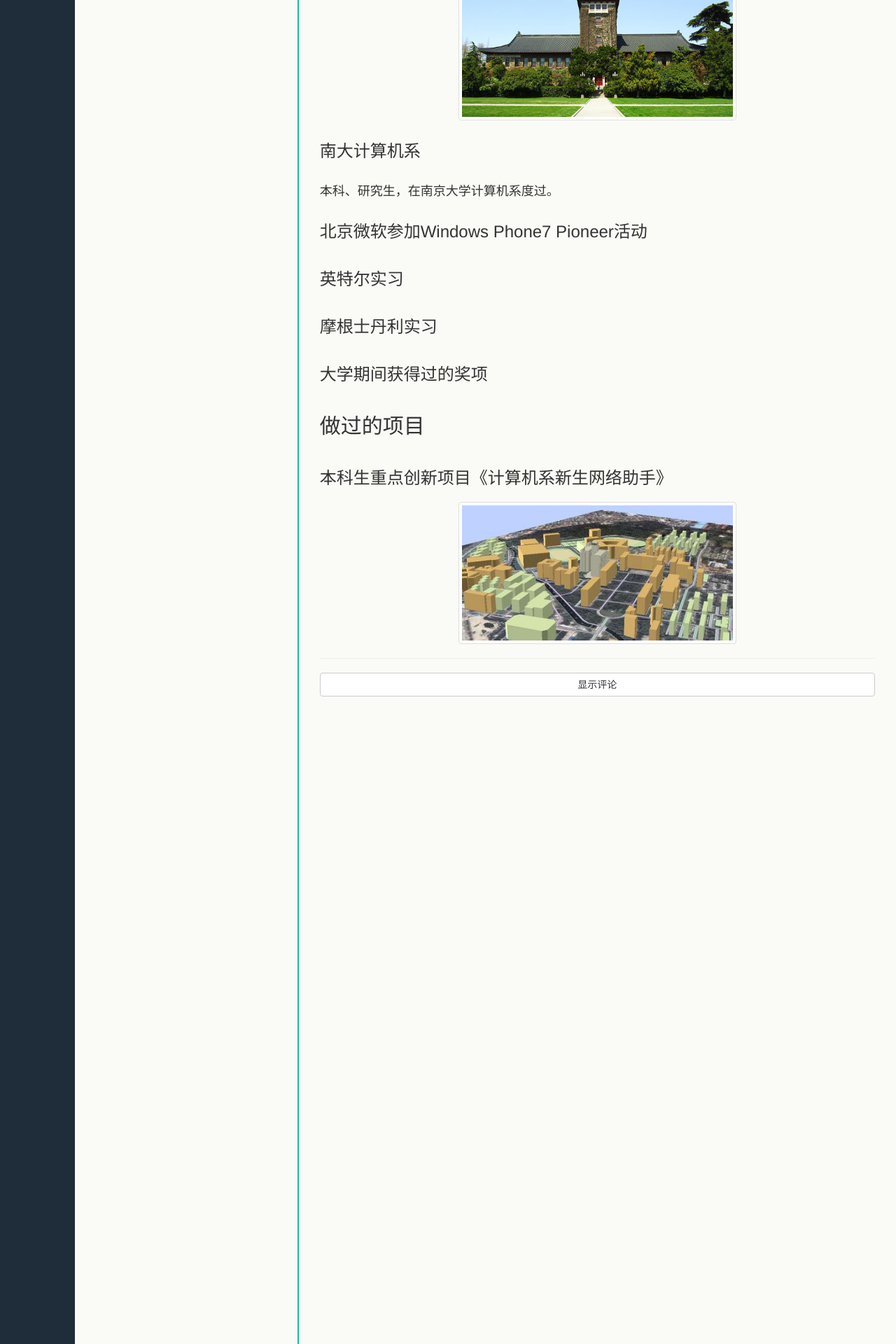
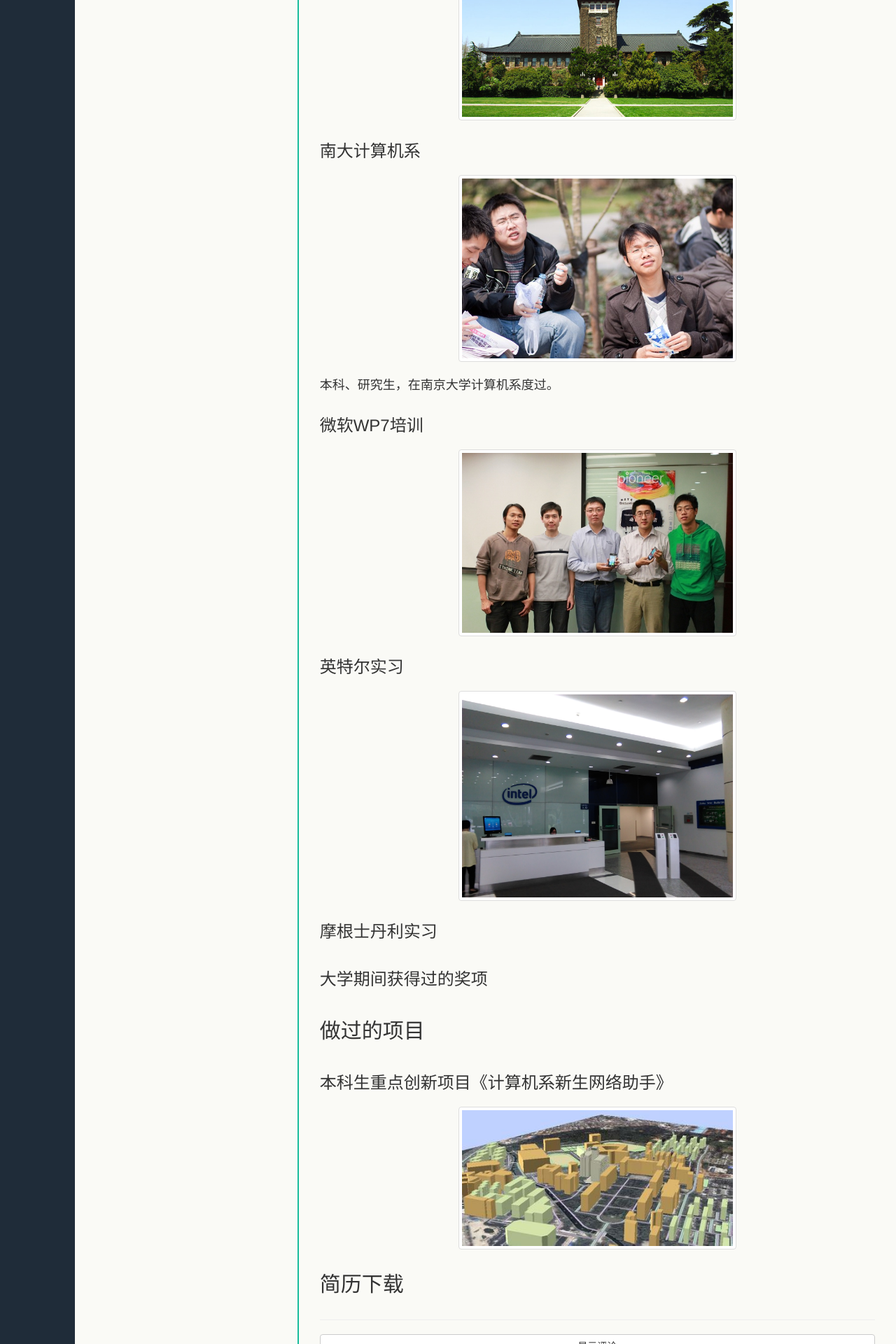
Before and after one commit to comeon0r/comeon0r.github.io, a Jekyll site: the page built from _posts/2015-01-02-More-Detail-About-Myself.md, in a window 1280 px wide. Shown: the part 1624-3544 px from the top of the page at 70% size. Built offline with Jekyll 4.4.1, drawn with Linux system fonts in a browser that asks for light colours.

Commit message:
dfas
fsd

```diff
--- a/_posts/2015-01-02-More-Detail-About-Myself.md
+++ b/_posts/2015-01-02-More-Detail-About-Myself.md
@@ -6,7 +6,6 @@ tags: Myself
 keywords:
 description:
 ---
-
 
 ## 来自
 
@@ -32,12 +31,15 @@ description:
 <center><img src="/public/img/nju.jpg" style="width:50%"></center>
 
 ### 南大计算机系
+<center><img src="/public/img/cs.jpg" style="width:50%"></center>
 
 本科、研究生，在南京大学计算机系度过。
 
-### 北京微软参加Windows Phone7 Pioneer活动
+### 微软WP7培训
+<center><img src="/public/img/microsoft.jpg" style="width:50%"></center>
 
 ### 英特尔实习
+<center><img src="/public/img/intel.jpg" style="width:50%"></center>
 
 ### 摩根士丹利实习
 
@@ -47,3 +49,5 @@ description:
 
 ### 本科生重点创新项目《计算机系新生网络助手》
 <center><img src="/public/img/njucreative.jpg" style="width:50%"></center>
+
+## 简历下载
```
Also changed, not shown: public/img/cs.jpg (added), public/img/intel.jpg (added), public/img/microsoft.jpg (added).
